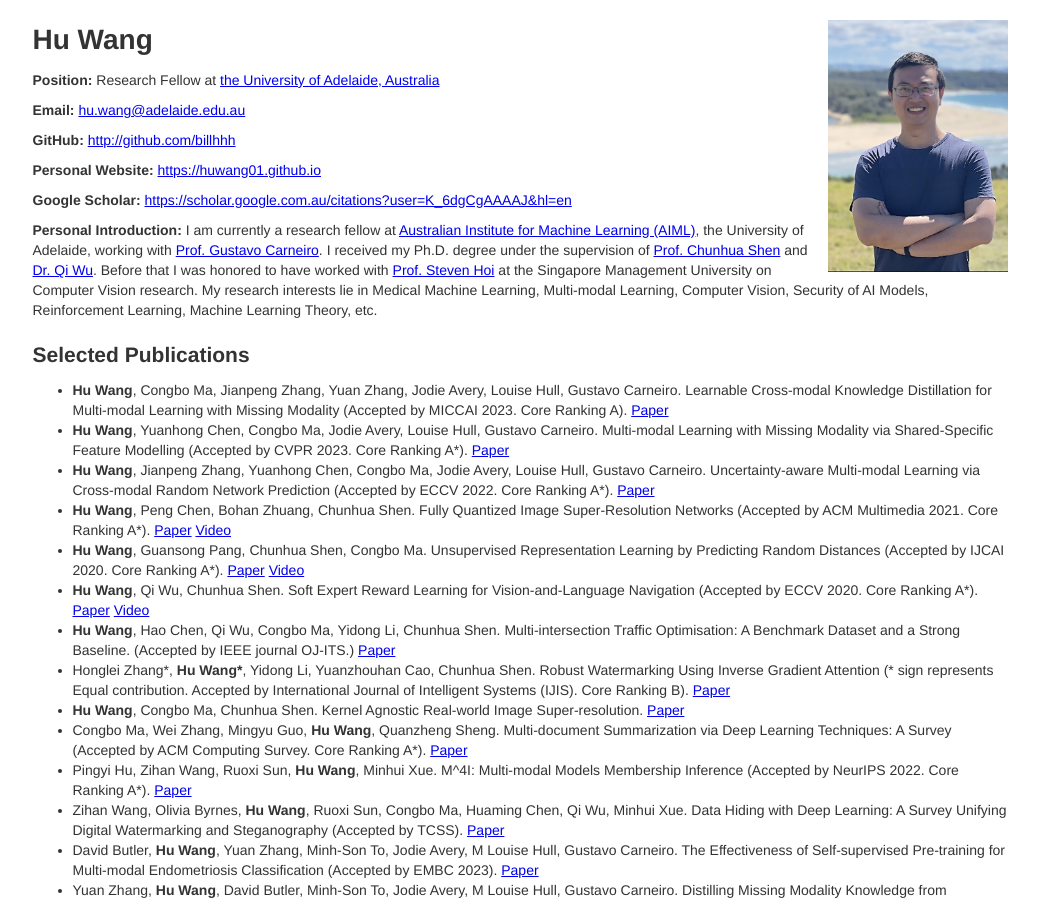
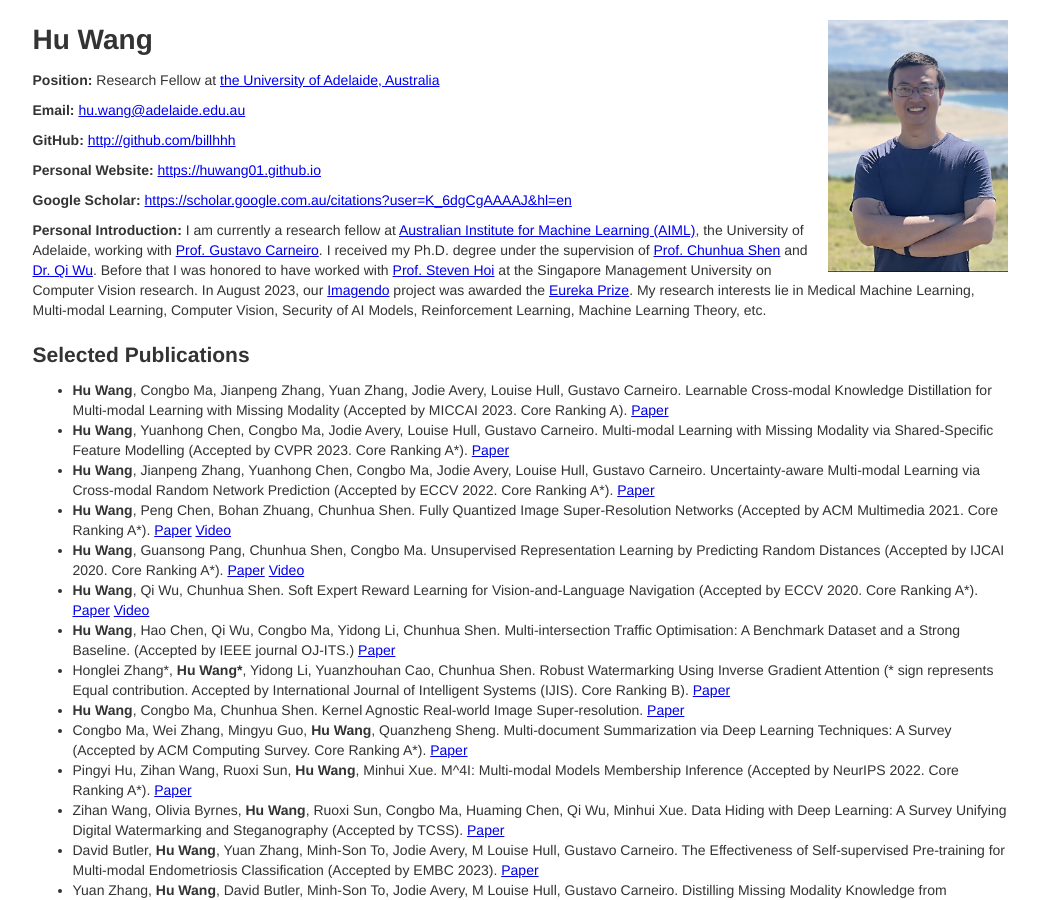
Before and after one commit to billhhh/whblog-omega, a Jekyll site: the page res/index.html, which Jekyll copies as it is, in a window 1280 px wide and 900 px high. Shown: the whole window, without its empty margins (120-1159 px from the left). Built offline with Jekyll 4.4.1, drawn with Linux system fonts in a browser that asks for light colours.

Commit message:
Update index.html

```diff
--- a/res/index.html
+++ b/res/index.html
@@ -34,7 +34,7 @@
       </p>
       <p>
         <strong>Personal Introduction:</strong>
-        I am currently a research fellow at <a href='https://www.adelaide.edu.au/aiml/'> Australian Institute for Machine Learning (AIML)</a>, the University of Adelaide, working with <a href='https://cs.adelaide.edu.au/~carneiro/'>Prof. Gustavo Carneiro</a>. I received my Ph.D. degree under the supervision of <a href='https://cshen.github.io/'>Prof. Chunhua Shen</a> and <a href='http://www.qi-wu.me/'>Dr. Qi Wu</a>. Before that I was honored to have worked with <a href='https://sites.google.com/view/stevenhoi/home'>Prof. Steven Hoi</a> at the Singapore Management University on Computer Vision research. My research interests lie in Medical Machine Learning, Multi-modal Learning, Computer Vision, Security of AI Models, Reinforcement Learning, Machine Learning Theory, etc.
+        I am currently a research fellow at <a href='https://www.adelaide.edu.au/aiml/'> Australian Institute for Machine Learning (AIML)</a>, the University of Adelaide, working with <a href='https://cs.adelaide.edu.au/~carneiro/'>Prof. Gustavo Carneiro</a>. I received my Ph.D. degree under the supervision of <a href='https://cshen.github.io/'>Prof. Chunhua Shen</a> and <a href='http://www.qi-wu.me/'>Dr. Qi Wu</a>. Before that I was honored to have worked with <a href='https://sites.google.com/view/stevenhoi/home'>Prof. Steven Hoi</a> at the Singapore Management University on Computer Vision research. In August 2023, our <a href='https://imagendo.org.au/'>Imagendo</a> project was awarded the <a href='https://australian.museum/get-involved/eureka-prizes/2023-eureka-prize-winners/'>Eureka Prize</a>. My research interests lie in Medical Machine Learning, Multi-modal Learning, Computer Vision, Security of AI Models, Reinforcement Learning, Machine Learning Theory, etc.
       </p>
       </p>
 
```
